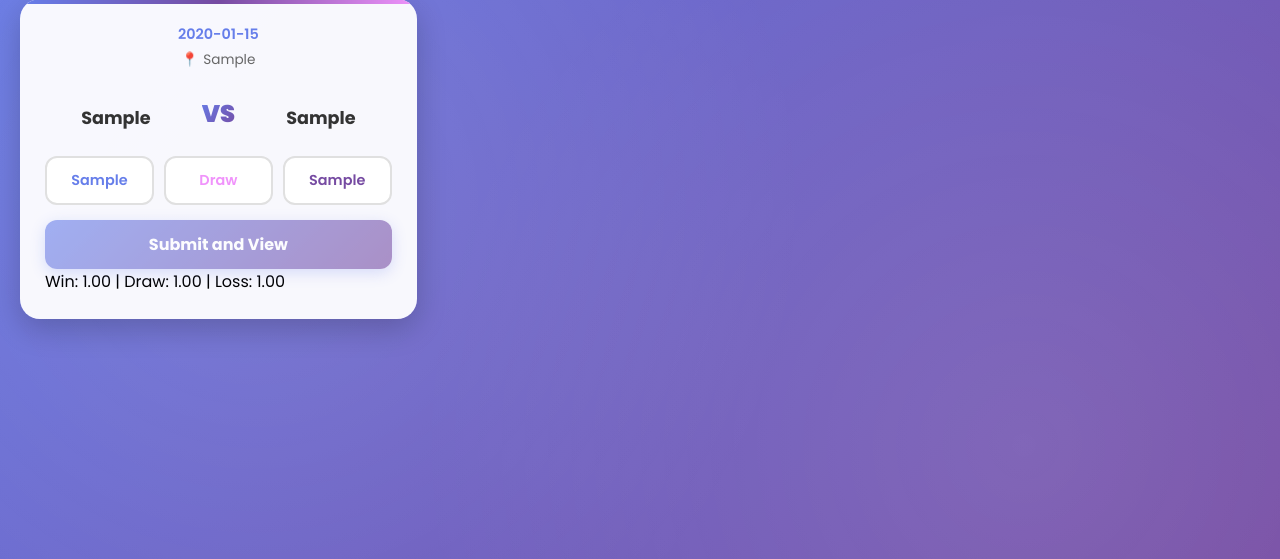
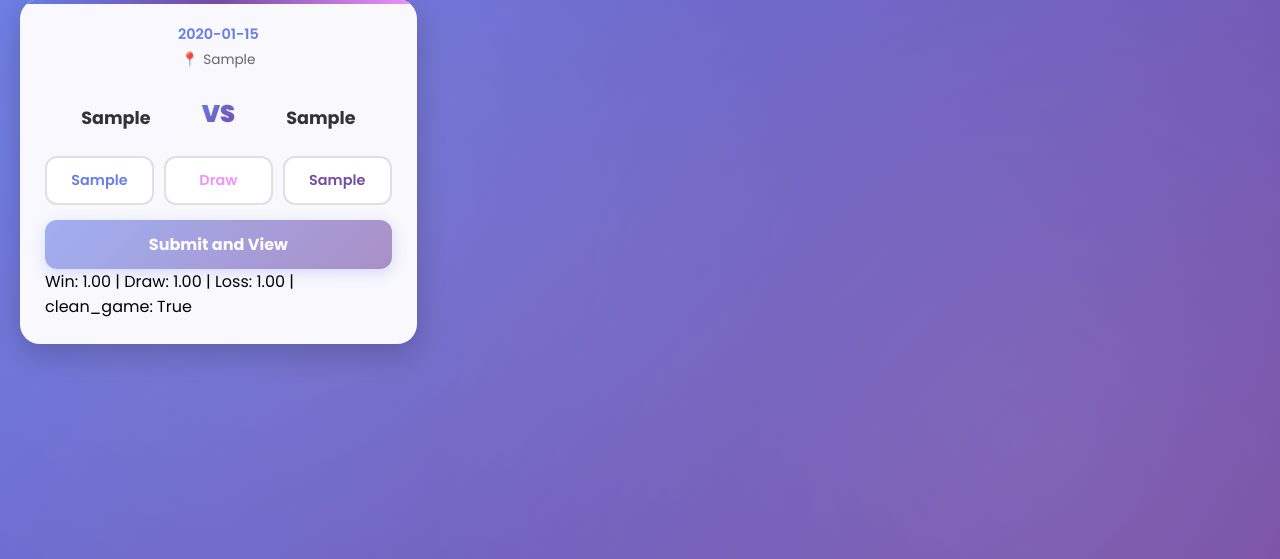
Before and after one commit to heres-riya/unoworld, a Flask app: page / in a window 1280 px wide. Shown: the part 195-754 px from the top of the page. Run offline with Flask 3, Linux system fonts and the light colour scheme; tables that the repository leaves empty hold one stand-in row (values such as "Sample post").

Commit message:
clean game

```diff
--- a/templates/index.html
+++ b/templates/index.html
@@ -77,7 +77,7 @@
             </button>
             <div>
                 {% if match.win > 0 and clean_game %}
-                    Win: {{ match.win }} | Draw: {{ match.draw }} | Loss: {{ match.loss }}
+                    Win: {{ match.win }} | Draw: {{ match.draw }} | Loss: {{ match.loss }} | clean_game: {{ clean_game.value }}
                 {% endif %}
             </div>
         </form>
```
